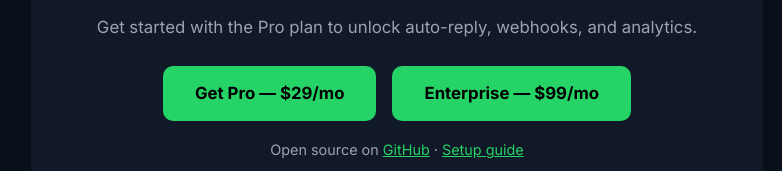
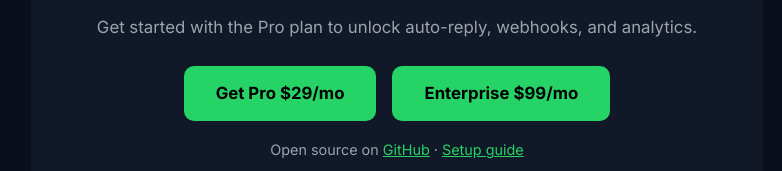
Before and after one commit to spirit122/whatsapp-mcp-server, a website: page docs/blog-whatsapp-ai-chatbot.html in a window 1280 px wide. Shown: the part 5333-5504 px from the top of the page, without its empty margins (243-1025 px from the left). Drawn offline with Linux system fonts and the light colour scheme.

Commit message:
Remove em dash from button text

```diff
--- a/docs/blog-whatsapp-ai-chatbot.html
+++ b/docs/blog-whatsapp-ai-chatbot.html
@@ -242,8 +242,8 @@ Rules:
       <h2>Launch Your WhatsApp AI Chatbot Today</h2>
       <p>Get started with the Pro plan to unlock auto-reply, webhooks, and analytics.</p>
       <div class="cta-buttons">
-        <a href="https://spirit122.lemonsqueezy.com/checkout/buy/af231967-2bc4-4342-8d2e-e88cdd70ae42" class="btn-primary">Get Pro — $29/mo</a>
-        <a href="https://spirit122.lemonsqueezy.com/checkout/buy/5ec0efcf-f1b2-46bd-a1dc-6bd5a9a504b1" class="btn-secondary">Enterprise — $99/mo</a>
+        <a href="https://spirit122.lemonsqueezy.com/checkout/buy/af231967-2bc4-4342-8d2e-e88cdd70ae42" class="btn-primary">Get Pro $29/mo</a>
+        <a href="https://spirit122.lemonsqueezy.com/checkout/buy/5ec0efcf-f1b2-46bd-a1dc-6bd5a9a504b1" class="btn-secondary">Enterprise $99/mo</a>
       </div>
       <p style="margin-top:16px;font-size:0.9rem;">Open source on <a href="https://github.com/spirit122/whatsapp-mcp-server">GitHub</a> &middot; <a href="getting-started.html">Setup guide</a></p>
     </div>
```
Also changed, not shown: docs/blog-como-automatizar-whatsapp-ia.html (+2 -2 lines), docs/blog-connect-claude-whatsapp.html (+2 -2 lines).
